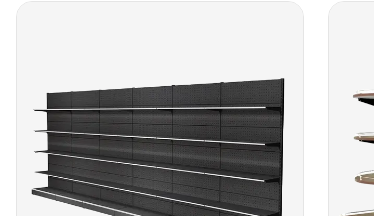
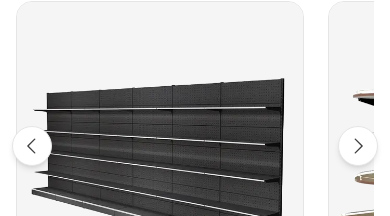
Before and after one commit to dedengine/kovaa-company-profile, a Next.js app in the folder website/: page / in a window 390 px wide. Shown: the part 3522-3738 px from the top of the page. Built offline with nearby package versions, Linux system fonts and the light colour scheme.

Commit message:
fix: show product row arrows on mobile

```diff
--- a/website/components/products.tsx
+++ b/website/components/products.tsx
@@ -72,7 +72,7 @@ export function Products() {
           type="button"
           aria-label={t('products.scrollPrev')}
           onClick={() => scrollRow(-1)}
-          className="absolute -left-1 top-1/3 z-10 hidden cursor-pointer rounded-full border border-neutral-200 bg-white p-2.5 text-neutral-700 shadow-md transition-colors hover:border-kovaa-blue hover:text-kovaa-blue focus-visible:outline-2 focus-visible:outline-offset-2 focus-visible:outline-kovaa-blue md:block"
+          className="absolute -left-1 top-1/3 z-10 cursor-pointer rounded-full border border-neutral-200 bg-white p-2 text-neutral-700 shadow-md transition-colors hover:border-kovaa-blue hover:text-kovaa-blue focus-visible:outline-2 focus-visible:outline-offset-2 focus-visible:outline-kovaa-blue md:p-2.5"
         >
           <PiCaretLeft size={22} />
         </button>
@@ -119,7 +119,7 @@ export function Products() {
           type="button"
           aria-label={t('products.scrollNext')}
           onClick={() => scrollRow(1)}
-          className="absolute -right-1 top-1/3 z-10 hidden cursor-pointer rounded-full border border-neutral-200 bg-white p-2.5 text-neutral-700 shadow-md transition-colors hover:border-kovaa-blue hover:text-kovaa-blue focus-visible:outline-2 focus-visible:outline-offset-2 focus-visible:outline-kovaa-blue md:block"
+          className="absolute -right-1 top-1/3 z-10 cursor-pointer rounded-full border border-neutral-200 bg-white p-2 text-neutral-700 shadow-md transition-colors hover:border-kovaa-blue hover:text-kovaa-blue focus-visible:outline-2 focus-visible:outline-offset-2 focus-visible:outline-kovaa-blue md:p-2.5"
         >
           <PiCaretRight size={22} />
         </button>
```
